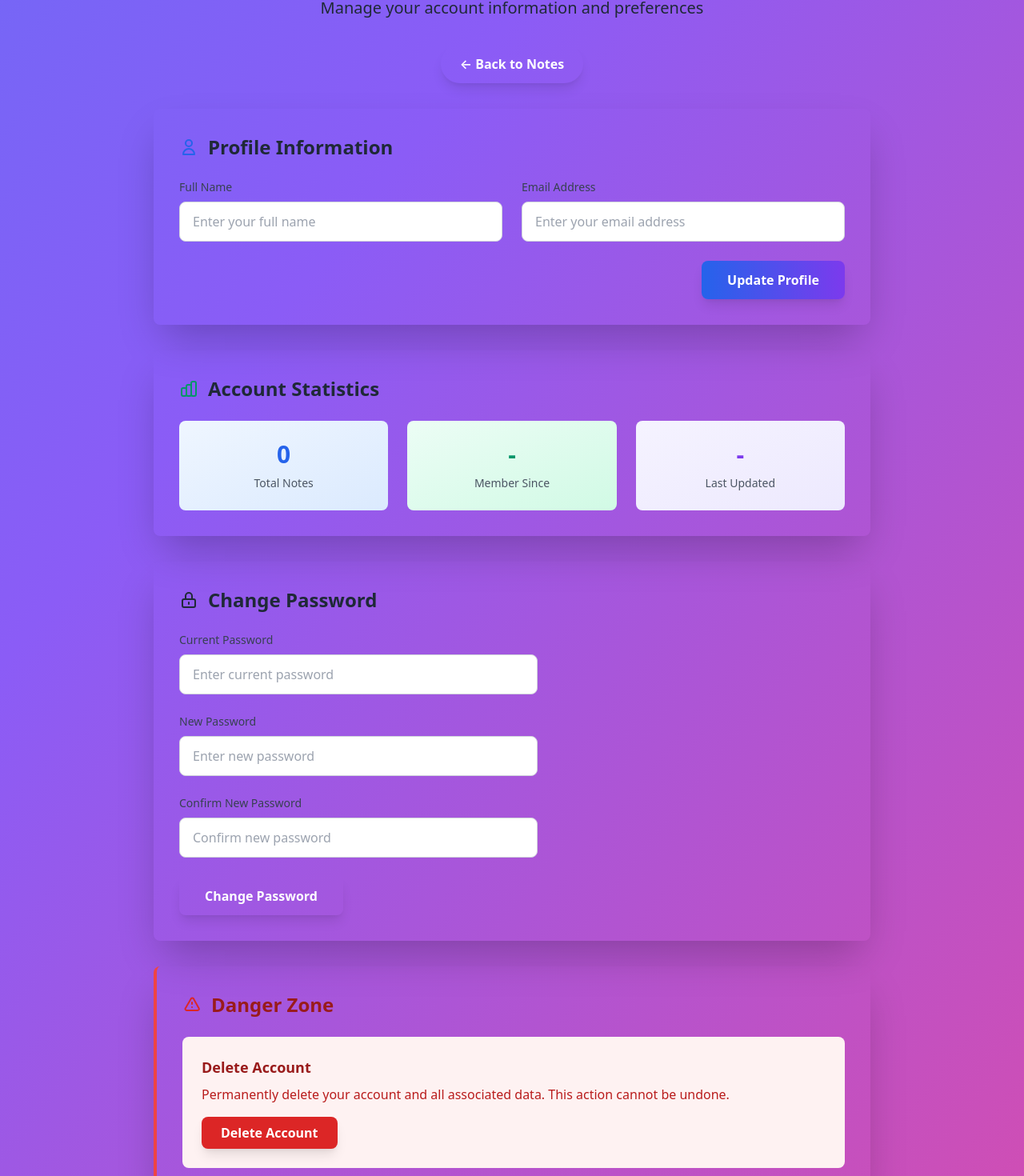
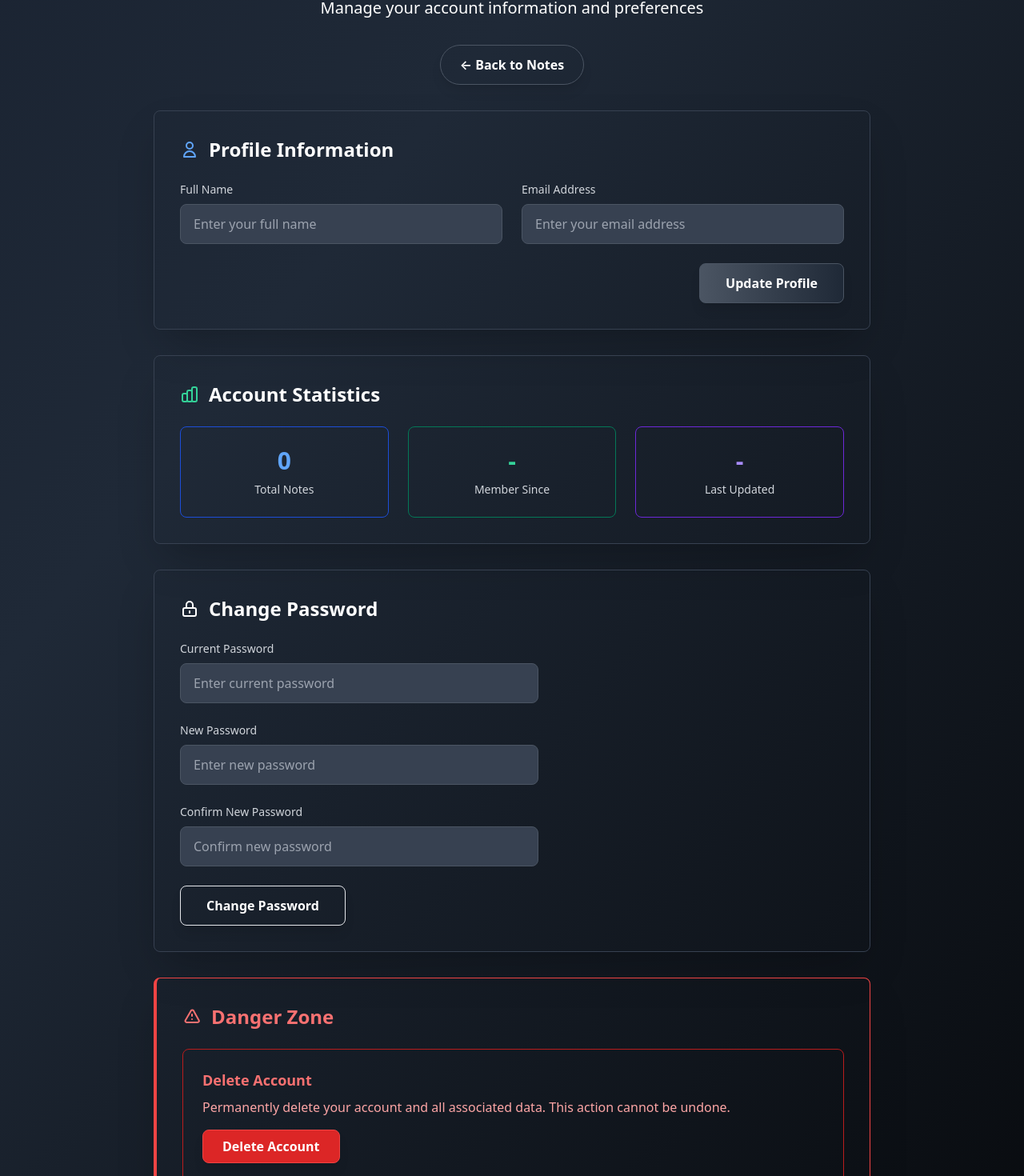
Before and after one commit to JMAdikari/NoteApp, a Vue app in the folder frontend/: page /profile in a window 1280 px wide. Shown: the part 100-1570 px from the top of the page at 80% size. Built offline with nearby package versions, Linux system fonts and the light colour scheme; no server answers; sample sign-in values are in the browser's storage.

Commit message:
UI modified

```diff
--- a/frontend/src/views/ProfilePage.vue
+++ b/frontend/src/views/ProfilePage.vue
@@ -1,6 +1,6 @@
 <template>
   <div class="min-h-screen relative overflow-hidden">
-    <div class="absolute inset-0 bg-gradient-to-br from-blue-500 via-purple-500 to-pink-500 animate-gradient z-0"></div>
+    <div class="absolute inset-0 bg-gradient-to-br from-gray-900 via-gray-800 to-black animate-gradient z-0"></div>
 
     <div class="relative z-10 container mx-auto px-4 py-8">
       <!-- Header -->
@@ -8,7 +8,7 @@
         <h1 class="text-4xl md:text-5xl font-bold text-white drop-shadow-lg mb-4">
           👤 Profile Settings
         </h1>
-        <p class="text-lg md:text-xl text-white/80 max-w-2xl mx-auto">
+        <p class="text-lg md:text-xl text-white max-w-2xl mx-auto">
           Manage your account information and preferences
         </p>
       </div>
@@ -17,7 +17,7 @@
       <div class="mb-8 flex justify-center">
         <button
           @click="$router.push('/')"
-          class="bg-white/20 backdrop-blur-sm text-white px-6 py-3 rounded-full font-semibold hover:bg-white/30 transition-all transform hover:scale-105 shadow-lg"
+          class="bg-gray-700/80 backdrop-blur-sm text-white px-6 py-3 rounded-full font-semibold hover:bg-gray-800/80 transition-all transform hover:scale-105 shadow-lg border border-gray-600"
         >
           ← Back to Notes
         </button>
@@ -27,9 +27,9 @@
       <div class="max-w-4xl mx-auto space-y-8">
 
         <!-- Profile Information Card -->
-        <div class="bg-white/90 backdrop-blur-sm rounded-lg shadow-2xl p-8">
-          <h2 class="text-2xl font-bold text-gray-800 mb-6 flex items-center">
-            <svg class="w-6 h-6 mr-3 text-blue-600" fill="none" stroke="currentColor" viewBox="0 0 24 24">
+        <div class="bg-gray-800/90 backdrop-blur-sm rounded-lg shadow-2xl p-8 border border-gray-700">
+          <h2 class="text-2xl font-bold text-white mb-6 flex items-center">
+            <svg class="w-6 h-6 mr-3 text-blue-400" fill="none" stroke="currentColor" viewBox="0 0 24 24">
               <path stroke-linecap="round" stroke-linejoin="round" stroke-width="2" d="M16 7a4 4 0 11-8 0 4 4 0 018 0zM12 14a7 7 0 00-7 7h14a7 7 0 00-7-7z"></path>
             </svg>
             Profile Information
@@ -38,25 +38,25 @@
           <form @submit.prevent="updateProfile" class="space-y-6">
             <div class="grid md:grid-cols-2 gap-6">
               <div>
-                <label for="name" class="block text-sm font-medium text-gray-700 mb-2">Full Name</label>
+                <label for="name" class="block text-sm font-medium text-gray-300 mb-2">Full Name</label>
                 <input
                   id="name"
                   v-model="profileForm.name"
                   type="text"
                   required
-                  class="w-full px-4 py-3 border border-gray-300 rounded-lg focus:ring-2 focus:ring-blue-500 focus:border-transparent transition-all"
+                  class="w-full px-4 py-3 border border-gray-600 bg-gray-700 text-white rounded-lg focus:ring-2 focus:ring-gray-500 focus:border-gray-500 transition-all placeholder-gray-400"
                   placeholder="Enter your full name"
                 />
               </div>
 
               <div>
-                <label for="email" class="block text-sm font-medium text-gray-700 mb-2">Email Address</label>
+                <label for="email" class="block text-sm font-medium text-gray-300 mb-2">Email Address</label>
                 <input
                   id="email"
                   v-model="profileForm.email"
                   type="email"
                   required
-                  class="w-full px-4 py-3 border border-gray-300 rounded-lg focus:ring-2 focus:ring-blue-500 focus:border-transparent transition-all"
+                  class="w-full px-4 py-3 border border-gray-600 bg-gray-700 text-white rounded-lg focus:ring-2 focus:ring-gray-500 focus:border-gray-500 transition-all placeholder-gray-400"
                   placeholder="Enter your email address"
                 />
               </div>
@@ -66,7 +66,7 @@
               <button
                 type="submit"
                 :disabled="updating"
-                class="bg-gradient-to-r from-blue-600 to-purple-600 text-white px-8 py-3 rounded-lg font-semibold hover:from-blue-700 hover:to-purple-700 transition-all transform hover:scale-105 shadow-lg disabled:opacity-50 disabled:cursor-not-allowed"
+                class="bg-gradient-to-r from-gray-600 to-gray-800 text-white px-8 py-3 rounded-lg font-semibold hover:from-gray-700 hover:to-gray-900 transition-all transform hover:scale-105 shadow-lg disabled:opacity-50 disabled:cursor-not-allowed border border-gray-600"
               >
                 {{ updating ? 'Updating...' : 'Update Profile' }}
               </button>
@@ -75,36 +75,36 @@
         </div>
 
         <!-- Account Statistics -->
-        <div class="bg-white/90 backdrop-blur-sm rounded-lg shadow-2xl p-8">
-          <h2 class="text-2xl font-bold text-gray-800 mb-6 flex items-center">
-            <svg class="w-6 h-6 mr-3 text-green-600" fill="none" stroke="currentColor" viewBox="0 0 24 24">
+        <div class="bg-gray-800/90 backdrop-blur-sm rounded-lg shadow-2xl p-8 border border-gray-700">
+          <h2 class="text-2xl font-bold text-white mb-6 flex items-center">
+            <svg class="w-6 h-6 mr-3 text-green-400" fill="none" stroke="currentColor" viewBox="0 0 24 24">
               <path stroke-linecap="round" stroke-linejoin="round" stroke-width="2" d="M9 19v-6a2 2 0 00-2-2H5a2 2 0 00-2 2v6a2 2 0 002 2h2a2 2 0 002-2zm0 0V9a2 2 0 012-2h2a2 2 0 012 2v10m-6 0a2 2 0 002 2h2a2 2 0 002-2m0 0V5a2 2 0 012-2h2a2 2 0 012 2v14a2 2 0 01-2 2h-2a2 2 0 01-2-2z"></path>
             </svg>
             Account Statistics
           </h2>
 
           <div class="grid md:grid-cols-3 gap-6">
-            <div class="text-center p-6 bg-gradient-to-br from-blue-50 to-blue-100 rounded-lg">
-              <div class="text-3xl font-bold text-blue-600 mb-2">{{ userProfile.notes_count || 0 }}</div>
-              <div class="text-sm text-gray-600">Total Notes</div>
+            <div class="text-center p-6 bg-gradient-to-br from-blue-900/80 to-blue-800/80 rounded-lg border border-blue-700">
+              <div class="text-3xl font-bold text-blue-400 mb-2">{{ userProfile.notes_count || 0 }}</div>
+              <div class="text-sm text-gray-300">Total Notes</div>
             </div>
 
-            <div class="text-center p-6 bg-gradient-to-br from-green-50 to-green-100 rounded-lg">
-              <div class="text-3xl font-bold text-green-600 mb-2">{{ memberSince }}</div>
-              <div class="text-sm text-gray-600">Member Since</div>
+            <div class="text-center p-6 bg-gradient-to-br from-green-900/80 to-green-800/80 rounded-lg border border-green-700">
+              <div class="text-3xl font-bold text-green-400 mb-2">{{ memberSince }}</div>
+              <div class="text-sm text-gray-300">Member Since</div>
             </div>
 
-            <div class="text-center p-6 bg-gradient-to-br from-purple-50 to-purple-100 rounded-lg">
-              <div class="text-3xl font-bold text-purple-600 mb-2">{{ lastUpdated }}</div>
-              <div class="text-sm text-gray-600">Last Updated</div>
+            <div class="text-center p-6 bg-gradient-to-br from-purple-900/80 to-purple-800/80 rounded-lg border border-purple-700">
+              <div class="text-3xl font-bold text-purple-400 mb-2">{{ lastUpdated }}</div>
+              <div class="text-sm text-gray-300">Last Updated</div>
             </div>
           </div>
         </div>
 
         <!-- Change Password Card -->
-        <div class="bg-white/90 backdrop-blur-sm rounded-lg shadow-2xl p-8">
-          <h2 class="text-2xl font-bold text-gray-800 mb-6 flex items-center">
-            <svg class="w-6 h-6 mr-3 text-orange-600" fill="none" stroke="currentColor" viewBox="0 0 24 24">
+        <div class="bg-gray-800/90 backdrop-blur-sm rounded-lg shadow-2xl p-8 border border-gray-700">
+          <h2 class="text-2xl font-bold text-white mb-6 flex items-center">
+            <svg class="w-6 h-6 mr-3 text-orange-400" fill="none" stroke="currentColor" viewBox="0 0 24 24">
               <path stroke-linecap="round" stroke-linejoin="round" stroke-width="2" d="M12 15v2m-6 4h12a2 2 0 002-2v-6a2 2 0 00-2-2H6a2 2 0 00-2 2v6a2 2 0 002 2zm10-10V7a4 4 0 00-8 0v4h8z"></path>
             </svg>
             Change Password
@@ -113,39 +113,39 @@
           <form @submit.prevent="changePassword" class="space-y-6">
             <div class="grid md:grid-cols-1 gap-6 max-w-md">
               <div>
-                <label for="current_password" class="block text-sm font-medium text-gray-700 mb-2">Current Password</label>
+                <label for="current_password" class="block text-sm font-medium text-gray-300 mb-2">Current Password</label>
                 <input
                   id="current_password"
                   v-model="passwordForm.current_password"
                   type="password"
                   required
-                  class="w-full px-4 py-3 border border-gray-300 rounded-lg focus:ring-2 focus:ring-orange-500 focus:border-transparent transition-all"
+                  class="w-full px-4 py-3 border border-gray-600 bg-gray-700 text-white rounded-lg focus:ring-2 focus:ring-orange-500 focus:border-orange-500 transition-all placeholder-gray-400"
                   placeholder="Enter current password"
                 />
               </div>
 
               <div>
-                <label for="new_password" class="block text-sm font-medium text-gray-700 mb-2">New Password</label>
+                <label for="new_password" class="block text-sm font-medium text-gray-300 mb-2">New Password</label>
                 <input
                   id="new_password"
                   v-model="passwordForm.new_password"
                   type="password"
                   required
                   minlength="8"
-                  class="w-full px-4 py-3 border border-gray-300 rounded-lg focus:ring-2 focus:ring-orange-500 focus:border-transparent transition-all"
+                  class="w-full px-4 py-3 border border-gray-600 bg-gray-700 text-white rounded-lg focus:ring-2 focus:ring-orange-500 focus:border-orange-500 transition-all placeholder-gray-400"
                   placeholder="Enter new password"
                 />
               </div>
 
               <div>
-                <label for="new_password_confirmation" class="block text-sm font-medium text-gray-700 mb-2">Confirm New Password</label>
+                <label for="new_password_confirmation" class="block text-sm font-medium text-gray-300 mb-2">Confirm New Password</label>
                 <input
                   id="new_password_confirmation"
                   v-model="passwordForm.new_password_confirmation"
                   type="password"
                   required
                   minlength="8"
-                  class="w-full px-4 py-3 border border-gray-300 rounded-lg focus:ring-2 focus:ring-orange-500 focus:border-transparent transition-all"
+                  class="w-full px-4 py-3 border border-gray-600 bg-gray-700 text-white rounded-lg focus:ring-2 focus:ring-orange-500 focus:border-orange-500 transition-all placeholder-gray-400"
                   placeholder="Confirm new password"
                 />
               </div>
@@ -155,7 +155,7 @@
               <button
                 type="submit"
                 :disabled="changingPassword"
-                class="bg-gradient-to-r from-orange-600 to-red-600 text-white px-8 py-3 rounded-lg font-semibold hover:from-orange-700 hover:to-red-700 transition-all transform hover:scale-105 shadow-lg disabled:opacity-50 disabled:cursor-not-allowed"
+                class="bg-gradient-to-r from-orange-600 to-red-600 text-white px-8 py-3 rounded-lg font-semibold hover:from-orange-700 hover:to-red-700 transition-all transform hover:scale-105 shadow-lg disabled:opacity-50 disabled:cursor-not-allowed border border-orange-600"
               >
                 {{ changingPassword ? 'Changing...' : 'Change Password' }}
               </button>
@@ -164,23 +164,23 @@
         </div>
 
         <!-- Danger Zone -->
-        <div class="bg-white/90 backdrop-blur-sm rounded-lg shadow-2xl p-8 border-l-4 border-red-500">
-          <h2 class="text-2xl font-bold text-red-800 mb-6 flex items-center">
-            <svg class="w-6 h-6 mr-3 text-red-600" fill="none" stroke="currentColor" viewBox="0 0 24 24">
+        <div class="bg-gray-800/90 backdrop-blur-sm rounded-lg shadow-2xl p-8 border-l-4 border-red-500 border border-gray-700">
+          <h2 class="text-2xl font-bold text-red-400 mb-6 flex items-center">
+            <svg class="w-6 h-6 mr-3 text-red-400" fill="none" stroke="currentColor" viewBox="0 0 24 24">
               <path stroke-linecap="round" stroke-linejoin="round" stroke-width="2" d="M12 9v2m0 4h.01m-6.938 4h13.856c1.54 0 2.502-1.667 1.732-2.5L13.732 4c-.77-.833-1.964-.833-2.732 0L3.732 16.5c-.77.833.192 2.5 1.732 2.5z"></path>
             </svg>
             Danger Zone
           </h2>
 
-          <div class="bg-red-50 p-6 rounded-lg">
-            <h3 class="text-lg font-semibold text-red-800 mb-2">Delete Account</h3>
-            <p class="text-red-700 mb-4">
+          <div class="bg-red-900/30 p-6 rounded-lg border border-red-700">
+            <h3 class="text-lg font-semibold text-red-400 mb-2">Delete Account</h3>
+            <p class="text-red-300 mb-4">
               Permanently delete your account and all associated data. This action cannot be undone.
             </p>
 
             <button
               @click="showDeleteConfirmation = true"
-              class="bg-red-600 text-white px-6 py-2 rounded-lg font-semibold hover:bg-red-700 transition-all transform hover:scale-105 shadow-lg"
+              class="bg-red-600 text-white px-6 py-2 rounded-lg font-semibold hover:bg-red-700 transition-all transform hover:scale-105 shadow-lg border border-red-500"
             >
               Delete Account
             </button>
@@ -191,20 +191,20 @@
 
     <!-- Delete Confirmation Modal -->
     <div v-if="showDeleteConfirmation" class="fixed inset-0 bg-black/50 flex items-center justify-center z-50 p-4">
-      <div class="bg-white rounded-lg shadow-2xl p-8 max-w-md w-full">
-        <h3 class="text-xl font-bold text-red-800 mb-4">Confirm Account Deletion</h3>
-        <p class="text-gray-700 mb-6">
+      <div class="bg-gray-800 rounded-lg shadow-2xl p-8 max-w-md w-full border border-gray-700">
+        <h3 class="text-xl font-bold text-red-400 mb-4">Confirm Account Deletion</h3>
+        <p class="text-gray-300 mb-6">
           Are you sure you want to delete your account? This will permanently remove all your notes and data.
         </p>
 
         <div class="mb-6">
-          <label for="delete_password" class="block text-sm font-medium text-gray-700 mb-2">Enter your password to confirm</label>
+          <label for="delete_password" class="block text-sm font-medium text-gray-300 mb-2">Enter your password to confirm</label>
           <input
             id="delete_password"
             v-model="deleteForm.password"
             type="password"
             required
-            class="w-full px-4 py-3 border border-gray-300 rounded-lg focus:ring-2 focus:ring-red-500 focus:border-transparent transition-all"
+            class="w-full px-4 py-3 border border-gray-600 bg-gray-700 text-white rounded-lg focus:ring-2 focus:ring-red-500 focus:border-red-500 transition-all placeholder-gray-400"
             placeholder="Enter your password"
           />
         </div>
@@ -212,14 +212,14 @@
         <div class="flex space-x-4">
           <button
             @click="showDeleteConfirmation = false; deleteForm.password = ''"
-            class="flex-1 bg-gray-300 text-gray-700 px-4 py-2 rounded-lg font-semibold hover:bg-gray-400 transition-all"
+            class="flex-1 bg-gray-600 text-gray-300 px-4 py-2 rounded-lg font-semibold hover:bg-gray-700 transition-all border border-gray-500"
           >
             Cancel
           </button>
           <button
             @click="deleteAccount"
             :disabled="deleting || !deleteForm.password"
-            class="flex-1 bg-red-600 text-white px-4 py-2 rounded-lg font-semibold hover:bg-red-700 transition-all disabled:opacity-50 disabled:cursor-not-allowed"
+            class="flex-1 bg-red-600 text-white px-4 py-2 rounded-lg font-semibold hover:bg-red-700 transition-all disabled:opacity-50 disabled:cursor-not-allowed border border-red-500"
           >
             {{ deleting ? 'Deleting...' : 'Delete Account' }}
           </button>
```
Also changed, not shown: frontend/src/components/AuthPage.vue (+13 -13 lines), frontend/src/components/EditNote.vue (+6 -6 lines), frontend/src/components/NoteForm.vue (+4 -4 lines), frontend/src/components/NoteList.vue (+7 -7 lines), frontend/src/views/HomePage.vue (+34 -34 lines), frontend/tailwind.config.js (+7 -1 lines).
